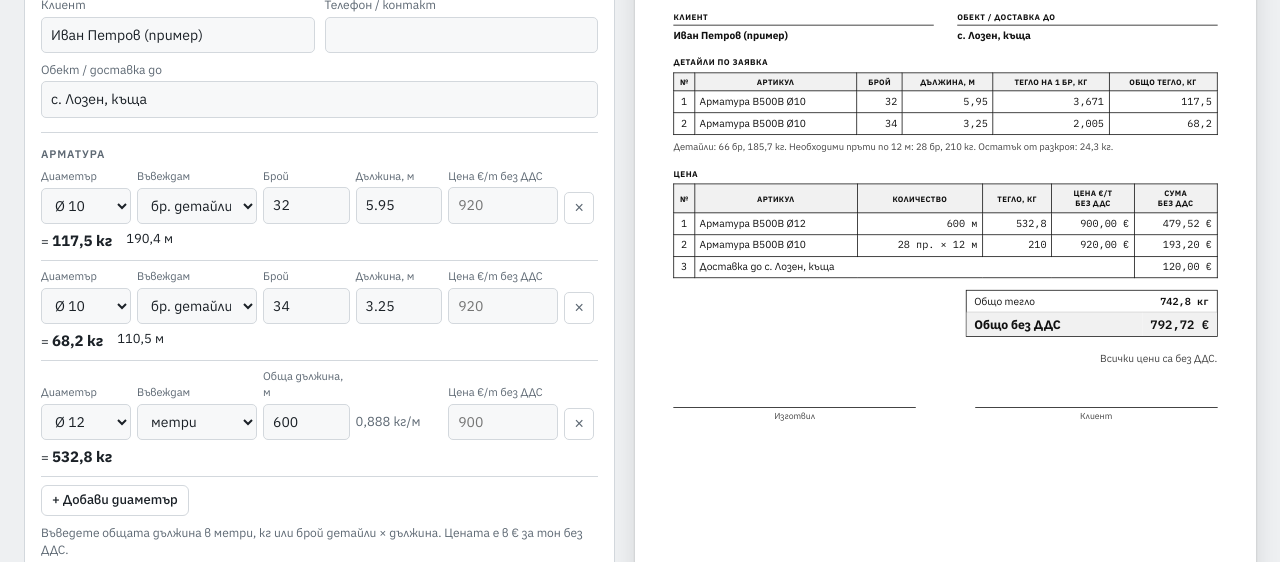
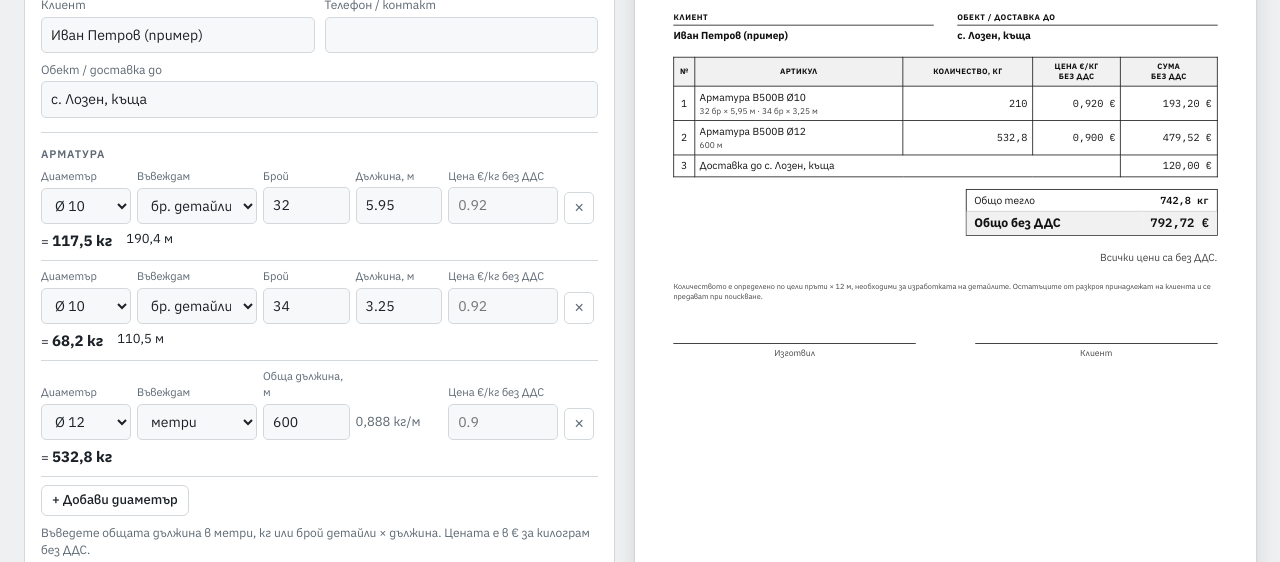
Before and after one commit to Skotch1cs/stomana-app, a plain HTML site: page index.html in a window 1280 px wide. Both pictures are taken after a click on the tab "Оферта". Shown: the part 238-800 px from the top of the page. Drawn offline with Linux system fonts and the light colour scheme.

Commit message:
Оферта: редове по диаметър, цена за кг, разкроят остава вътрешен
Co-Authored-By: Claude Fable 5.2 <noreply@anthropic.com>
Claude-Session: https://claude.ai/code/session_01T6w6h9qyZGUebvui3W9mso

```diff
--- a/index.html
+++ b/index.html
@@ -191,7 +191,8 @@ input[type=number]{font-variant-numeric:tabular-nums}
 .cut-plan .warn{color:var(--warn)}
 .of h5{margin:5mm 0 0;font-size:.8em;text-transform:uppercase;letter-spacing:.06em}
 .of h5 + table{margin-top:1.5mm}
-.of-cutsum{margin-top:2mm;font-size:.92em;color:var(--ink-soft)}
+.of td .det{font-size:.82em;color:var(--ink-soft);margin-top:.5mm}
+.of-fine{margin-top:6mm;font-size:.72em;color:var(--ink-soft)}
 /* archive */
 .arch{overflow-x:auto}
 .arch table{border-collapse:collapse;width:100%;min-width:640px}
@@ -374,7 +375,7 @@ input[type=number]{font-variant-numeric:tabular-nums}
             <legend>Арматура</legend>
             <div id="of-rows" class="of-rows"></div>
             <div class="row"><button class="btn small" type="button" id="of-add">+ Добави диаметър</button></div>
-            <span class="hint">Въведете общата дължина в метри, кг или брой детайли × дължина. Цената е в € за тон без ДДС.</span>
+            <span class="hint">Въведете общата дължина в метри, кг или брой детайли × дължина. Цената е в € за килограм без ДДС.</span>
             <label class="chk"><input type="checkbox" id="o-cut"> Смятай по цели пръти (разкрой с остатъците)</label>
             <div id="cut-box" class="client-box" hidden>
               <label class="f" style="max-width:180px">Дължина на пръта, м<input id="o-stock" inputmode="decimal" data-o="stock"></label>
@@ -401,7 +402,7 @@ input[type=number]{font-variant-numeric:tabular-nums}
           </fieldset>
           <div class="sep"></div>
           <fieldset>
-            <legend>Ценоразпис, € за тон без ДДС <span id="of-prices-chip" class="chip" hidden>примерни цени</span></legend>
+            <legend>Ценоразпис, € за кг без ДДС <span id="of-prices-chip" class="chip" hidden>примерни цени</span></legend>
             <div class="price-grid" id="of-prices"></div>
             <span class="hint">Цените се пазят и се ползват за всяка нова оферта. В реда цената може да се смени ръчно.</span>
           </fieldset>
@@ -806,12 +807,17 @@ input[type=number]{font-variant-numeric:tabular-nums}
   var DIAMS=[6,8,10,12,14,16,18,20,22,25,28,32,36,40];
   /* nominal mass per metre, kg/m (EN 10080 / БДС) */
   var KGM={6:0.222,8:0.395,10:0.617,12:0.888,14:1.21,16:1.58,18:2.0,20:2.47,22:2.98,25:3.85,28:4.83,32:6.31,36:7.99,40:9.87};
-  var SAMPLE_PRICES={6:980,8:950,10:920,12:900,14:900,16:900,18:900,20:900,22:910,25:910,28:920,32:920,36:930,40:930};
-  if(!store.prices){ store.prices=Object.assign({},SAMPLE_PRICES); store.pricesSample=true; }
+  var SAMPLE_PRICES={6:0.98,8:0.95,10:0.92,12:0.9,14:0.9,16:0.9,18:0.9,20:0.9,22:0.91,25:0.91,28:0.92,32:0.92,36:0.93,40:0.93};
+  if(!store.prices){ store.prices=Object.assign({},SAMPLE_PRICES); store.pricesSample=true; store.priceUnit="kg"; }
+  /* prices used to be per tonne; they are per kg now */
+  function perKg(v){ var x=num(v); return x>20 ? String(Math.round(x)/1000) : v; }
+  var pricesWerePerTon = store.priceUnit!=="kg";
+  if(pricesWerePerTon){ Object.keys(store.prices).forEach(function(d){ store.prices[d]=perKg(store.prices[d]); }); store.priceUnit="kg"; }
   if(store.pricesSample){ DIAMS.forEach(function(d){ if(store.prices[d]==null) store.prices[d]=SAMPLE_PRICES[d]; }); }
   if(!store.settings.offerNo) store.settings.offerNo=1;
   function kgm(d){ return KGM[d] || num(d)*num(d)*0.00617; }
   function money(n){ return (Math.round(n*100)/100).toLocaleString("bg-BG",{minimumFractionDigits:2,maximumFractionDigits:2})+" €"; }
+  function fmtP(n){ return n.toLocaleString("bg-BG",{minimumFractionDigits:3,maximumFractionDigits:3})+" €"; }
   function fmtW(n){ return n ? (Math.round(n*10)/10).toLocaleString("bg-BG",{maximumFractionDigits:1}) : "0"; }
   function offerNo(n){ return "ОФ-"+String(n).padStart(6,"0"); }
   function newRow(d,mode){ return {d:String(d||12),mode:mode||"m",m:"",kg:"",pcs:"",len:"12",price:""}; }
@@ -835,7 +841,7 @@ input[type=number]{font-variant-numeric:tabular-nums}
       bins.forEach(function(b){ var cnt={}, keys=[]; b.items.forEach(function(mm){ if(!cnt[mm]){ cnt[mm]=0; keys.push(mm); } cnt[mm]++; });
         var key=keys.map(function(k){ return cnt[k]+"x"+k; }).join("+")+"|"+b.left;
         if(!pat[key]){ pat[key]={n:0,items:keys.map(function(k){ return {len:k/1000,c:cnt[k]}; }),rest:b.left/1000}; pord.push(key); } pat[key].n++; });
-      g.bars=bins.length; g.wt=g.bars*barWt(d); g.sum=g.wt/1000*g.price; g.waste=g.wt-g.detWt; g.tooLong=tooLong;
+      g.bars=bins.length; g.wt=g.bars*barWt(d); g.sum=g.wt*g.price; g.waste=g.wt-g.detWt; g.tooLong=tooLong;
       g.restM=bins.reduce(function(a,b){ return a+b.left; },0)/1000;
       g.patterns=pord.map(function(k){ return pat[k]; }); return g; });
   }
@@ -851,11 +857,12 @@ input[type=number]{font-variant-numeric:tabular-nums}
     if(o.delivery==null){ var di=o.extras.findIndex(function(x){ return String(x.name).trim().toLowerCase()==="доставка"; }); o.delivery = di>=0 ? o.extras.splice(di,1)[0].amount : ""; }
     o.rows.forEach(function(r){ if(r.m==null) r.m=""; if(!r.mode) r.mode="m"; });
     if(o.cut==null) o.cut=true; if(!o.stock) o.stock="12";
+    if(pricesWerePerTon) o.rows.forEach(function(r){ if(String(r.price).trim()!=="") r.price=perKg(r.price); });
   })(offer);
   function rowWt(r){ return r.mode==="pcs" ? num(r.pcs)*num(r.len)*kgm(r.d) : r.mode==="kg" ? num(r.kg) : num(r.m)*kgm(r.d); }
   function rowLen(r){ return r.mode==="pcs" ? num(r.pcs)*num(r.len) : r.mode==="m" ? num(r.m) : 0; }
   function rowPrice(r){ return String(r.price).trim()!=="" ? num(r.price) : num(store.prices[r.d]); }
-  function rowSum(r){ return rowWt(r)/1000*rowPrice(r); }
+  function rowSum(r){ return rowWt(r)*rowPrice(r); }
   function calc(){
     var wt=0, goods=0, detWt=0, plan=cutPlan(), bars=0;
     offer.rows.forEach(function(r){ detWt+=rowWt(r); if(!isCutRow(r)){ wt+=rowWt(r); goods+=rowSum(r); } });
@@ -877,7 +884,7 @@ input[type=number]{font-variant-numeric:tabular-nums}
           : r.mode==="kg"
           ? "<label class=\"f wide\">Килограми<input data-r=\"kg\" inputmode=\"decimal\" value=\""+esc(r.kg)+"\"></label><span class=\"out\" data-out=\"kgm\"></span>"
           : "<label class=\"f wide\">Обща дължина, м<input data-r=\"m\" inputmode=\"decimal\" value=\""+esc(r.m)+"\"></label><span class=\"out\" data-out=\"kgm\"></span>")+
-        "<label class=\"f\">Цена €/т без ДДС<input data-r=\"price\" inputmode=\"decimal\" value=\""+esc(r.price)+"\" placeholder=\""+esc(store.prices[r.d]||"")+"\"></label>"+
+        "<label class=\"f\">Цена €/кг без ДДС<input data-r=\"price\" inputmode=\"decimal\" value=\""+esc(r.price)+"\" placeholder=\""+esc(store.prices[r.d]||"")+"\"></label>"+
         "<button type=\"button\" class=\"del\" data-rdel=\""+i+"\" aria-label=\"Изтрий\">×</button>"+
         "<div class=\"res\" data-res></div></div>";
     }).join("");
@@ -894,19 +901,15 @@ input[type=number]{font-variant-numeric:tabular-nums}
   function offerHTML(){
     var s=store.settings, c=calc(), until="", V=!!offer.vat;
     if(offer.date && num(offer.valid)){ var dt=new Date(offer.date+"T12:00:00"); dt.setDate(dt.getDate()+num(offer.valid)); until=pad(dt.getDate())+"."+pad(dt.getMonth()+1)+"."+dt.getFullYear()+" г."; }
-    var rows="", n=0, span=V?5:4, plan=c.plan, spec="", cutDet=0, cutCnt=0;
-    function line(name,q,w,p,sum){ n++; rows+="<tr><td class=\"c\">"+n+"</td><td>"+name+"</td><td class=\"n\">"+q+"</td><td class=\"n\">"+fmtW(w)+"</td><td class=\"n\">"+money(p)+"</td>"+(V?"<td class=\"n v\">"+money(p*1.2)+"</td>":"")+"<td class=\"n\">"+money(sum)+"</td>"+(V?"<td class=\"n v\">"+money(sum*1.2)+"</td>":"")+"</tr>"; }
-    offer.rows.forEach(function(r){ if(isCutRow(r)) return; var L=rowLen(r);
-      line("Арматура B500B Ø"+esc(r.d), r.mode==="pcs" ? esc(r.pcs||0)+" бр × "+esc(fmtNum(r.len||0))+" м" : (L ? fmtW(L)+" м" : "—"), rowWt(r), rowPrice(r), rowSum(r)); });
-    plan.forEach(function(g){ line("Арматура B500B Ø"+esc(g.d), g.bars+" пр. × "+fmtNum(stockLen())+" м", g.wt, g.price, g.sum); });
-    if(plan.length){ var k=0;
-      offer.rows.forEach(function(r){ if(!isCutRow(r)) return; k++; cutDet+=rowWt(r); cutCnt+=Math.round(num(r.pcs));
-        spec+="<tr><td class=\"c\">"+k+"</td><td>Арматура B500B Ø"+esc(r.d)+"</td><td class=\"n\">"+esc(r.pcs)+"</td><td class=\"n\">"+esc(fmtNum(r.len))+"</td><td class=\"n\">"+(Math.round(num(r.len)*kgm(r.d)*1000)/1000).toLocaleString("bg-BG")+"</td><td class=\"n\">"+fmtW(rowWt(r))+"</td></tr>"; });
-      var cutWt=plan.reduce(function(a,g){ return a+g.wt; },0);
-      spec="<h5>Детайли по заявка</h5><table><thead><tr><th style=\"width:7mm\">№</th><th>Артикул</th><th>Брой</th><th>Дължина, м</th><th>Тегло на 1 бр, кг</th><th>Общо тегло, кг</th></tr></thead><tbody>"+spec+"</tbody></table>"+
-        "<div class=\"of-cutsum\">Детайли: "+cutCnt+" бр, "+fmtW(cutDet)+" кг. Необходими пръти по "+fmtNum(stockLen())+" м: "+c.bars+" бр, "+fmtW(cutWt)+" кг. Остатък от разкроя: "+fmtW(cutWt-cutDet)+" кг.</div>"+
-        "<h5>Цена</h5>";
-    }
+    var rows="", n=0, span=V?4:3, plan=c.plan, groups={}, order=[];
+    function G(d){ d=String(d); if(!groups[d]){ groups[d]={d:d,wt:0,sum:0,det:[],price:0}; order.push(d); } return groups[d]; }
+    offer.rows.forEach(function(r){ var g=G(r.d); g.price=g.price||rowPrice(r);
+      if(r.mode==="pcs" && num(r.pcs) && num(r.len)) g.det.push(esc(r.pcs)+" бр × "+esc(fmtNum(r.len))+" м");
+      else if(r.mode==="m" && num(r.m)) g.det.push(fmtW(num(r.m))+" м");
+      if(!isCutRow(r)){ g.wt+=rowWt(r); g.sum+=rowSum(r); } });
+    plan.forEach(function(pg){ var g=G(pg.d); g.wt+=pg.wt; g.sum+=pg.sum; });
+    order.sort(function(a,b){ return a-b; }).forEach(function(d){ var g=groups[d]; if(!g.wt) return; var p=g.sum/g.wt; n++;
+      rows+="<tr><td class=\"c\">"+n+"</td><td>Арматура B500B Ø"+esc(g.d)+(g.det.length?"<div class=\"det\">"+g.det.join(" · ")+"</div>":"")+"</td><td class=\"n\">"+fmtW(g.wt)+"</td><td class=\"n\">"+fmtP(p)+"</td>"+(V?"<td class=\"n v\">"+fmtP(p*1.2)+"</td>":"")+"<td class=\"n\">"+money(g.sum)+"</td>"+(V?"<td class=\"n v\">"+money(g.sum*1.2)+"</td>":"")+"</tr>"; });
     function svc(name,amount){ n++; rows+="<tr><td class=\"c\">"+n+"</td><td colspan=\""+span+"\">"+esc(name)+"</td><td class=\"n\">"+money(amount)+"</td>"+(V?"<td class=\"n v\">"+money(amount*1.2)+"</td>":"")+"</tr>"; }
     if(c.delivery) svc("Доставка"+(offer.site?" до "+offer.site:""), c.delivery);
     offer.extras.forEach(function(x){ if(String(x.name).trim()||num(x.amount)) svc(x.name, num(x.amount)); });
@@ -914,8 +917,7 @@ input[type=number]{font-variant-numeric:tabular-nums}
       "<div class=\"rc-head\"><div class=\"rc-co\"><img class=\"rc-logo\" src=\""+logoSrc()+"\" alt=\"\"><div><b>"+esc(s.company)+"</b>"+(s.eik?"<div>ЕИК "+esc(s.eik)+"</div>":"")+"<div>"+esc(s.address)+"</div>"+(s.phone?"<div>тел. "+esc(s.phone)+"</div>":"")+"</div></div>"+
       "<div class=\"rc-doc\"><div class=\"rc-title\">Оферта</div><div class=\"rc-kv\"><span>№</span><span>"+esc(offer.no)+"</span><span>Дата</span><span>"+esc(fmtDate(offer.date))+"</span>"+(until?"<span>Валидна до</span><span>"+until+"</span>":"")+"</div></div></div>"+
       "<div class=\"of-meta\"><div><div class=\"rc-lbl\">Клиент</div><b>"+esc(offer.client)+"</b><div>"+esc(offer.contact)+"</div></div><div><div class=\"rc-lbl\">Обект / доставка до</div><b>"+esc(offer.site)+"</b></div></div>"+
-      spec+
-      "<table><thead><tr><th style=\"width:7mm\">№</th><th>Артикул</th><th>"+(plan.length?"Количество":"Дължина")+"</th><th>Тегло, кг</th><th>Цена €/т<br>без ДДС</th>"+(V?"<th class=\"v\">Цена €/т<br>с ДДС</th>":"")+"<th>Сума<br>без ДДС</th>"+(V?"<th class=\"v\">Сума<br>с ДДС</th>":"")+"</tr></thead><tbody>"+rows+"</tbody></table>"+
+      "<table><thead><tr><th style=\"width:7mm\">№</th><th>Артикул</th><th>Количество, кг</th><th>Цена €/кг<br>без ДДС</th>"+(V?"<th class=\"v\">Цена €/кг<br>с ДДС</th>":"")+"<th>Сума<br>без ДДС</th>"+(V?"<th class=\"v\">Сума<br>с ДДС</th>":"")+"</tr></thead><tbody>"+rows+"</tbody></table>"+
       "<div class=\"of-tot\"><span>Общо тегло</span><span>"+fmtW(c.wt)+" кг</span>"+
         (c.disc?"<span>Отстъпка "+esc(fmtNum(offer.discount))+"% (арматура)</span><span>−"+money(c.disc)+"</span>":"")+
         (V ? "<span>Сума без ДДС</span><span>"+money(c.net)+"</span><span>ДДС 20%</span><span>"+money(c.vat)+"</span><span class=\"grand\">Общо с ДДС</span><span class=\"grand\">"+money(c.total)+"</span>"
@@ -923,6 +925,7 @@ input[type=number]{font-variant-numeric:tabular-nums}
       "</div>"+
       (V?"":"<div class=\"of-note\" style=\"text-align:right;color:var(--ink-soft)\">Всички цени са без ДДС.</div>")+
       (offer.note?"<div class=\"of-note\"><b>Бележка:</b> "+esc(offer.note)+"</div>":"")+
+      (plan.length?"<div class=\"of-fine\">Количеството е определено по цели пръти × "+fmtNum(stockLen())+" м, необходими за изработката на детайлите. Остатъците от разкроя принадлежат на клиента и се предават при поискване.</div>":"")+
       "<div class=\"of-sign\"><div>Изготвил</div><div>Клиент</div></div>"+
     "</div>";
   }
@@ -945,7 +948,7 @@ input[type=number]{font-variant-numeric:tabular-nums}
           "<ul>"+g.patterns.map(function(p){ return "<li>"+p.n+" пр.: "+(p.items.map(function(it){ return it.c+" × "+fmtNum(it.len)+" м"; }).join(" + ")||"продължение")+" (остатък "+fmtNum(Math.round(p.rest*1000)/1000)+" м)</li>"; }).join("")+"</ul></div>";
       }).join("") : "<span class=\"hint\">Няма редове „бр. детайли“. Изберете „бр. детайли“ в реда и въведете брой и дължина.</span>";
     }
-    $("of-sum").innerHTML = (c.plan.length ? "<span>Тегло на детайлите</span><span>"+fmtW(c.detWt)+" кг</span><span>Пръти за разкрой</span><span>"+c.bars+" бр</span><span>Тегло за плащане</span><span>"+fmtW(c.wt)+" кг</span>" : "<span>Общо тегло</span><span>"+fmtW(c.wt)+" кг</span>")+
+    $("of-sum").innerHTML = (c.plan.length ? "<span>Тегло на детайлите</span><span>"+fmtW(c.detWt)+" кг</span><span>Пръти за разкрой</span><span>"+c.bars+" бр</span><span>Остатък (само за нас)</span><span>"+fmtW(c.wt-c.detWt)+" кг</span><span>Тегло в офертата</span><span>"+fmtW(c.wt)+" кг</span>" : "<span>Общо тегло</span><span>"+fmtW(c.wt)+" кг</span>")+
       "<span>Арматура без ДДС</span><span>"+money(c.goods-c.disc)+"</span>"+
       (c.delivery?"<span>Доставка без ДДС</span><span>"+money(c.delivery)+"</span>":"")+
       (c.extras?"<span>Други услуги без ДДС</span><span>"+money(c.extras)+"</span>":"")+
```
